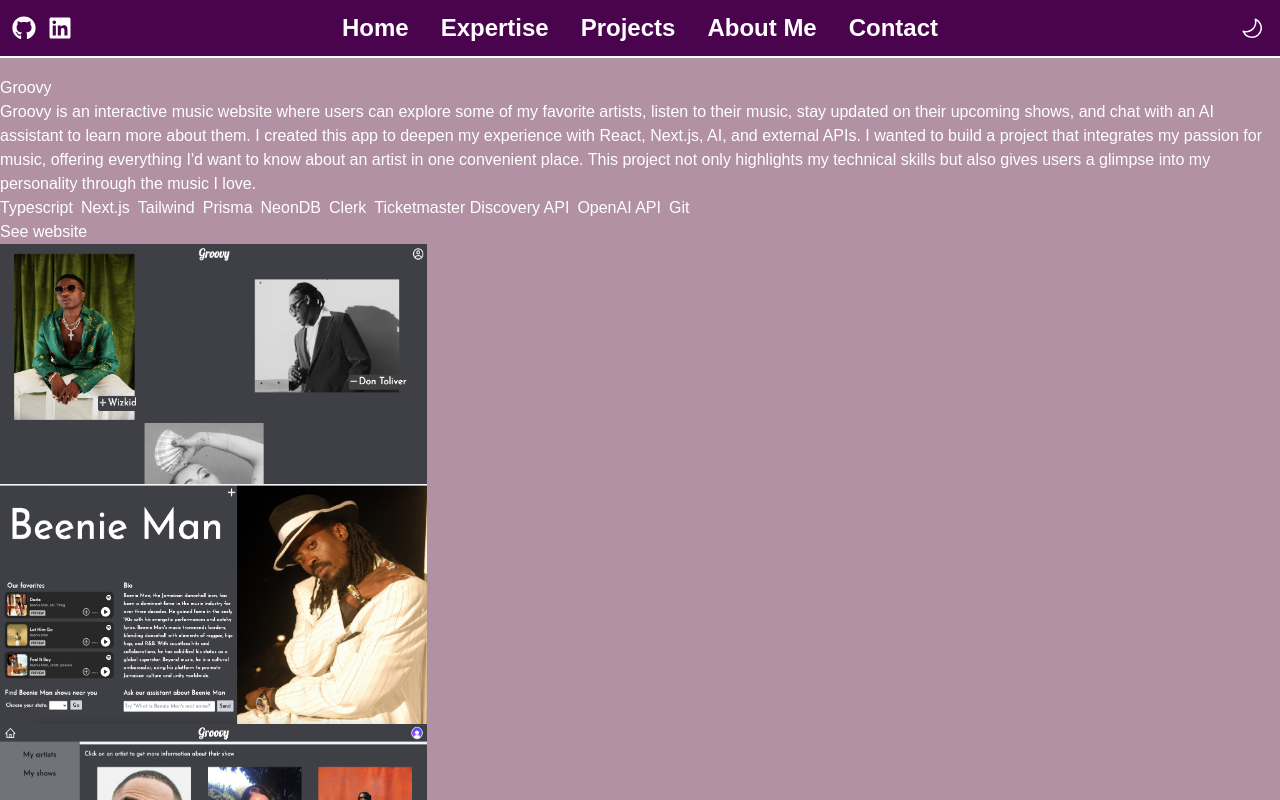
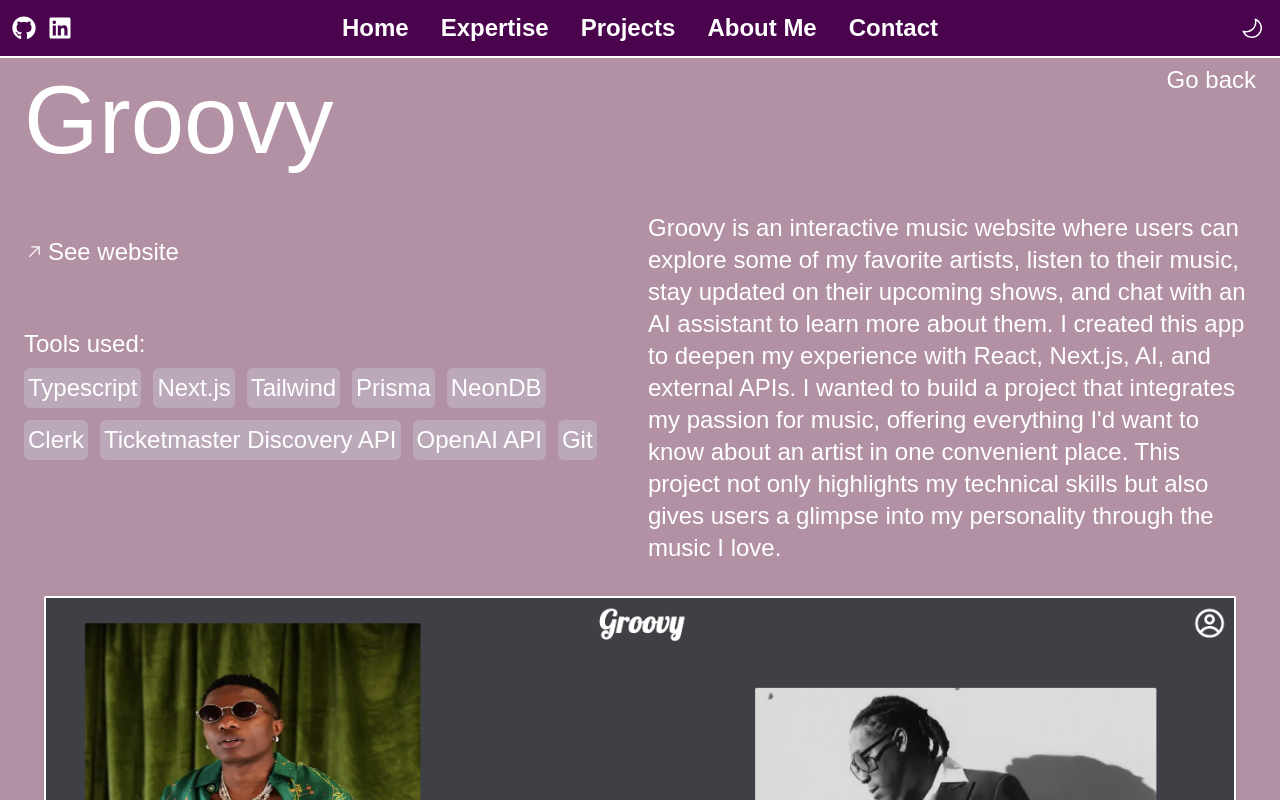
Before and after one commit to victoriaraya/portfolio, a React (Vite) app: page /projects/Groovy in a window 1280 px wide. Shown: the top 800 px of the page. Built offline with nearby package versions, Linux system fonts and the light colour scheme; a web font is replaced by a local one.

Commit message:
styling for project details page

```diff
--- a/src/pages/ProjectDetails.jsx
+++ b/src/pages/ProjectDetails.jsx
@@ -1,5 +1,6 @@
 import { useParams, Navigate, Link } from "react-router-dom";
 import { getProject } from "../projects";
+import { GoArrowUpRight } from "react-icons/go";
 
 const ProjectDetails = () => {
   const { name } = useParams();
@@ -10,39 +11,56 @@
   }
 
   return (
-    <div className="h-screen w-screen mt-0 sm:pt-9 bg-[#b291a4] text-white flex flex-col">
-      <p>{project.name}</p>
-      <p>{project.description}</p>
-      <div className="flex flex-row gap-2">
-        {project.technologies.map((tech) => (
-          <p>{`${tech}`}</p>
-        ))}
-      </div>
-      <a href={`${project.url}`} target="_blank" rel="noopener noreferrer">
+    <div className="min-h-screen w-screen mt-0 sm:pt-9 px-6 bg-[#b291a4] text-white text-2xl flex flex-col">
+      <p className="flex justify-end z-20 -mt-3">
+        <Link to="/projects" className="hover:[text-shadow:1px_1px_3px_white]">
+          Go back
+        </Link>
+      </p>
+      <div className="grid grid-cols-2 grid-rows-3">
+        <h1 className="col-span-2 text-8xl -mt-6">{project.name}</h1>
+        <p className="justify-left row-start-2 -mt-4">
+          <a
+            href={`${project.url}`}
+            target="_blank"
+            rel="noopener noreferrer"
+            className="relative inline-flex items-center gap-1 after:content-[''] after:absolute after:left-0 after:bottom-0 after:w-0 after:h-[2px] after:bg-current after:transition-all after:duration-300 hover:after:w-full"
+          >
+            <GoArrowUpRight className="text-xl" />
             {project.url.includes("github") ? "See code" : "See website"}
           </a>
-      <div>
-        {project.images[0].includes("jpg") ? (
-          <img
-            src={`/images/${project.images[0]}`}
-            alt={`${project.name} page`}
-            className="h-60 w-1/3"
-          />
-        ) : (
-          project.images.map((image, idx) =>
+        </p>
+        <div className="row-start-3 flex flex-col -mt-20 mr-5">
+          <span className="pb-2">Tools used:</span>
+          <span className="flex flex-wrap gap-3">
+            {project.technologies.map((tech) => (
+              <span
+                className="bg-slate-300 bg-opacity-35 rounded-md p-1"
+                key={tech}
+              >
+                {tech}
+              </span>
+            ))}
+          </span>
+        </div>
+        <p className="row-span-2 text-left px-2 -mt-10">
+          {project.description}
+        </p>
+      </div>
+      <div className="flex flex-wrap gap-4 pt-8 pb-3 px-5">
+        {project.images[0].includes("jpg")
+          ? null
+          : project.images.map((image, idx) =>
               idx == 0 ? null : (
                 <img
                   src={`/images/${image}`}
                   alt={`${project.name} page`}
-                className="h-60 w-1/3"
+                  key={idx}
+                  className="rounded-sm border-2 border-white"
                 />
               ),
-          )
             )}
       </div>
-      <p>
-        <Link to="/projects">Go back</Link>
-      </p>
     </div>
   );
 };
--- a/src/projects.js
+++ b/src/projects.js
@@ -3,14 +3,7 @@
     name: "Groovy",
     description:
       "Groovy is an interactive music website where users can explore some of my favorite artists, listen to their music, stay updated on their upcoming shows, and chat with an AI assistant to learn more about them. I created this app to deepen my experience with React, Next.js, AI, and external APIs. I wanted to build a project that integrates my passion for music, offering everything I'd want to know about an artist in one convenient place. This project not only highlights my technical skills but also gives users a glimpse into my personality through the music I love.",
-    images: [
-      "groovy.mp4",
-      "groovy1.png",
-      "groovy2.png",
-      "groovy3.png",
-      "groovy4.png",
-      "groovy5.png",
-    ],
+    images: ["groovy.mp4", "groovy1.png", "groovy2.png", "groovy3.png"],
     category: "Web Development",
     technologies: [
       "Typescript",
@@ -29,7 +22,7 @@
   {
     name: "Victoria's Shop",
     description:
-      "Victoria's Shop is an e-commerce website I designed and developed independently using React and Express, with Stripe integration for payment processing. This project was my first major solo endeavor, designed to enhance my skills in React, REST API design, database management, authentication, third-party API integration, and CSS. I featued products I’m actually interested in as a fun and practical way to gain experience. Throughout this project, I gained valuable insights into React, including managing context and state, integrating components effectively and linking the UI with data handling to enhance their interaction. Completing this project has equipped me with the knowledge to handle similar tasks more efficiently in the future.",
+      "Victoria's Shop is an e-commerce website I designed and developed using React and Express, with Stripe integration for payment processing. This project was my first major solo endeavor, designed to enhance my skills in React, REST API design, database management, authentication, third-party API integration, and CSS. I featued products I’m actually interested in as a fun and practical way to gain experience. Throughout this project, I gained valuable insights into React, including managing context and state, integrating components effectively and linking the UI with data handling to enhance their interaction. Completing this project has equipped me with the knowledge to handle similar tasks more efficiently in the future.",
     images: [
       "victorias-shop.mp4",
       "victoriashop1.png",
```
Also changed, not shown: src/images/groovy4.png (deleted), src/images/groovy5.png (deleted). Lines whose indentation alone changed are shown as unchanged.
